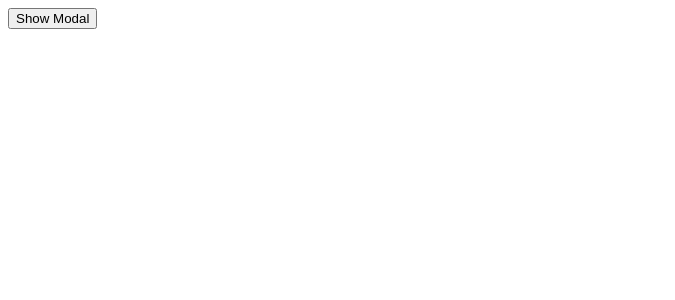
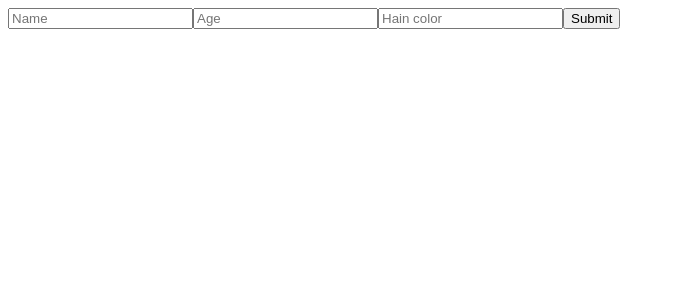
Before and after one commit to corinachistol/React-Design-patters, a React (Create React App) app: page / in a window 1280 px wide. Shown: the top 300 px of the page, without its empty margins (0-675 px from the left). Built offline with nearby package versions, Linux system fonts and the light colour scheme.

Commit message:
uncontrolled component

```diff
--- a/src/App.js
+++ b/src/App.js
@@ -1,50 +1,8 @@
-import { Modal } from "./Modal";
-// import { NumberedList } from "./NumberedList";
-// import { RegularList } from "./RegularList";
-// import { LargePersonListItem } from "./people/LargePersonListItem";
-// import { SmallPersonListItem } from "./people/SmallPersonListItem";
-import { LargeProductListItem } from "./products/LargeProductListItem";
-// import { SmallProductListItem } from "./products/SmallProductListItem";
-
-const people =[{
-  name: "John Doe",
-  age:54,
-  hairColor: "brown",
-  hobbies:['swimming', 'bicycling', 'video games'],
-}, {
-  name: "Brenda Doe",
-  age:45,
-  hairColor: "black",
-  hobbies:['golf', 'math'],
-}, {
-  name: "Jane Doe",
-  age:27,
-  hairColor: "blonde",
-  hobbies:['biology', 'maedicine', 'gymanstics'],
-}]
-
-const products =[{
-  name:"Flat-Screen Tv",
-  price:"$300",
-  description: "Huge LCS screen, a great deal",
-  rating:4.5
-}, {
-  name:"Basketball",
-  price:"$10",
-  description: "Like the pros use",
-  rating:3.8
-}, {
-  name:"running Shoes",
-  price:"$120",
-  description: "Like the pros use",
-  rating:4.2
-}]
+import { Uncontrolledform } from "./UncontrolledForm";
 
 function App() {
   return (
-    <Modal>
-      <LargeProductListItem product ={products[0]} />
-    </Modal>
+    <Uncontrolledform/>
   )
 }
 
--- /dev/null
+++ b/src/UncontrolledForm.js
@@ -0,0 +1,25 @@
+import React from "react"
+
+export const Uncontrolledform = () => {
+
+    const nameInput = React.createRef()
+    const ageInput = React.createRef()
+    const hairColorInput = React.createRef()
+
+    const handleSubmit = (e) => {
+        console.log(nameInput.current.value)
+        console.log(ageInput.current.value)
+        console.log(hairColorInput.current.value)
+        e.preventDefault()
+    }
+    return (
+        <form onSubmit={handleSubmit}>
+            <input type="text" name="name" placeholder="Name" ref={nameInput}/>
+            <input type="number" name="age" placeholder="Age" ref={ageInput} />
+            <input type="text" name="hainColor" placeholder="Hain color"  ref={hairColorInput}/>
+            <input type="submit" value="Submit" />
+        </form>
+    )
+}
+
+//Uncontrolled Components = Component itself that keeeps track of its own state internal and we can read some data when an event occurs, like submit button
```
